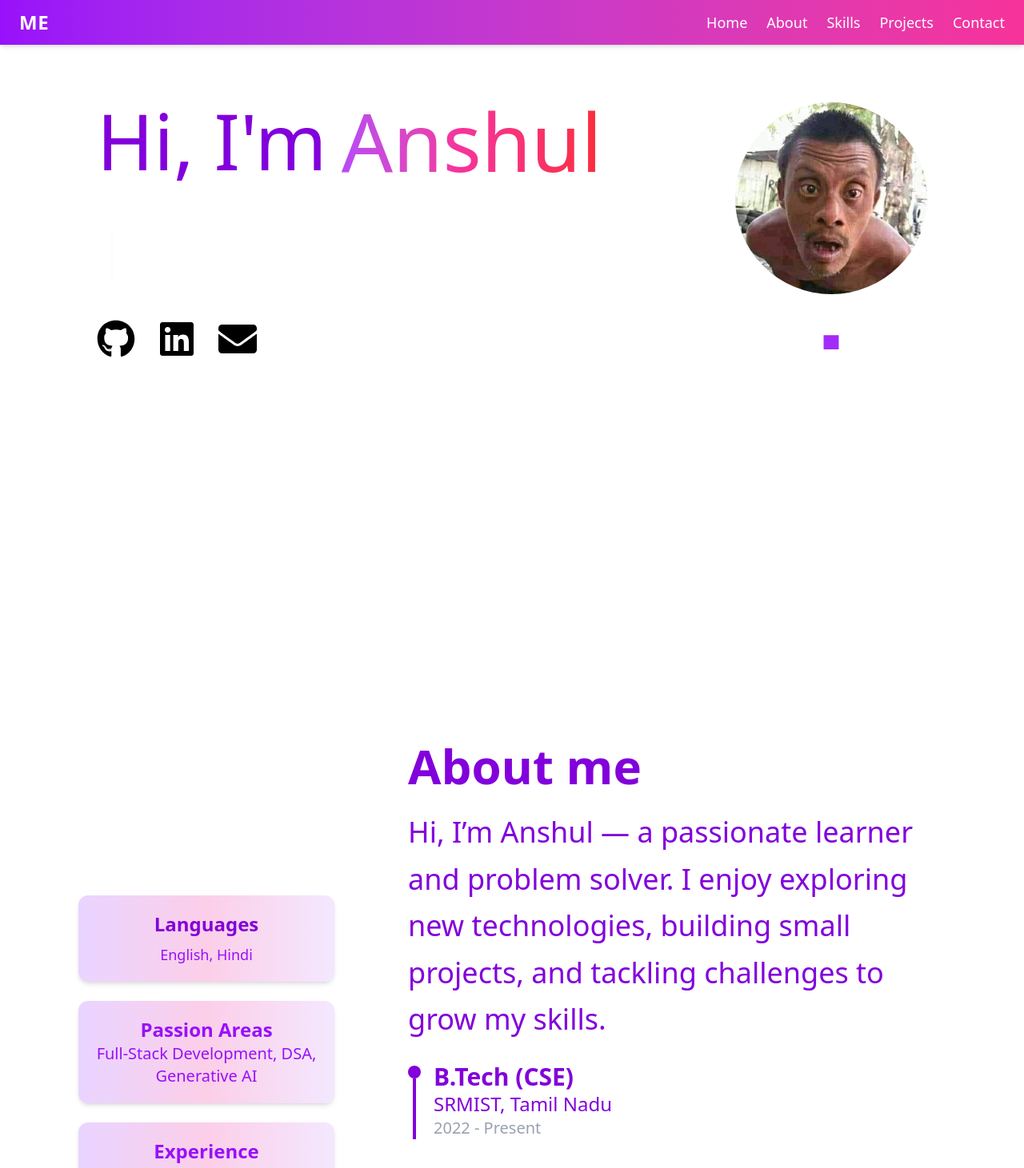
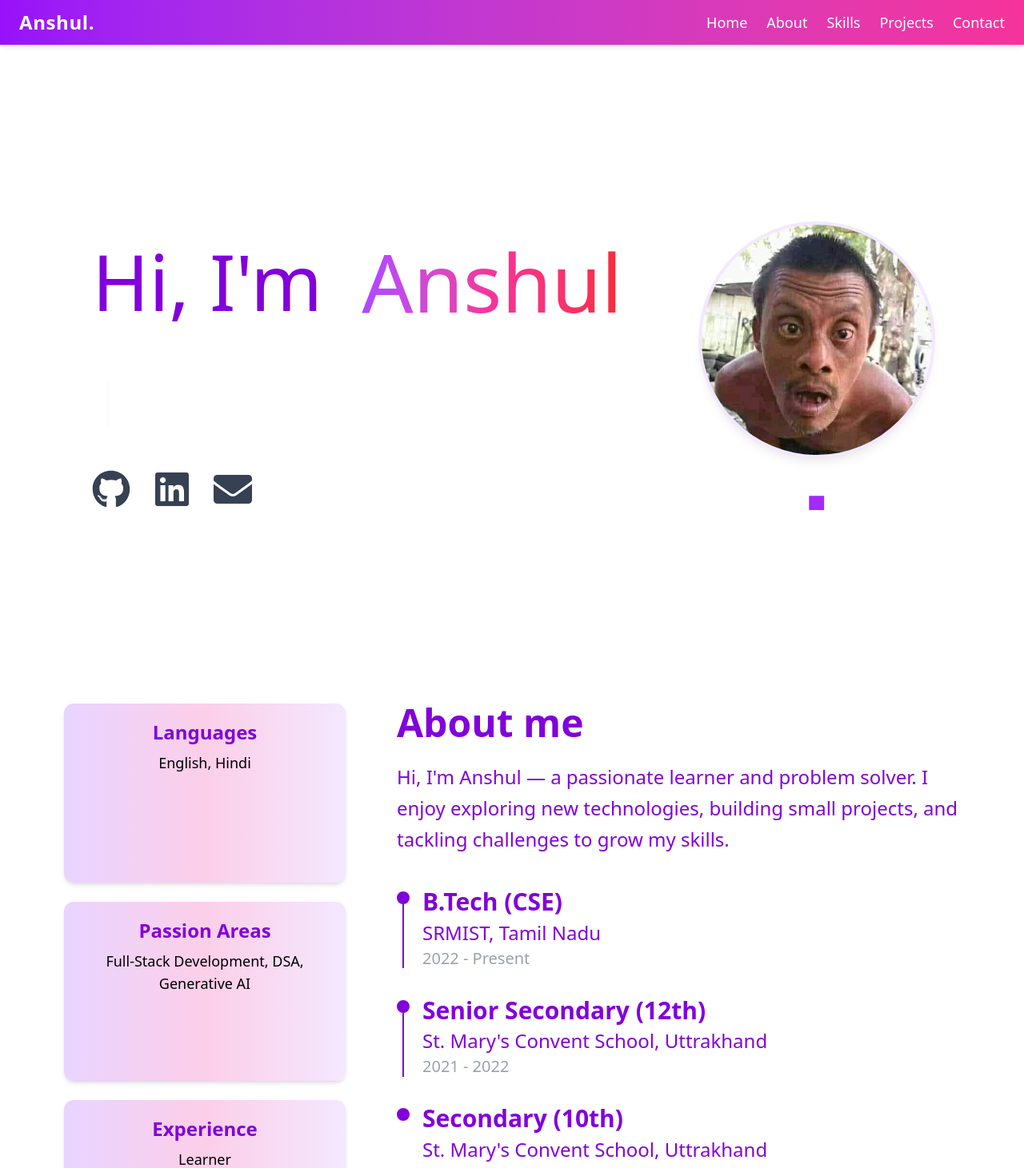
Before and after one commit to anshul-rohilla4/portfolio, a React (Vite) app: page / in a window 1280 px wide. Shown: the top 1461 px of the page at 80% size. Built offline with nearby package versions, Linux system fonts and the light colour scheme.

Commit message:
added viewpoint based css and some animations

```diff
--- a/src/navbar/Navbar.jsx
+++ b/src/navbar/Navbar.jsx
@@ -1,8 +1,11 @@
-import React from "react";
+import React, { useState } from "react";
+import { FaBars, FaTimes } from "react-icons/fa";
 
 const Navbar = () => {
+    const [isOpen, setIsOpen] = useState(false);
+
     return (
-        <nav className=" top-0 left-0 w-full bg-gradient-to-r from-purple-600 to-pink-500 shadow-md z-50">
+        <nav className="fixed top-0 left-0 w-full bg-gradient-to-r from-purple-600 to-pink-500 shadow-md z-50">
             <div className="max-w-7xl mx-auto px-6 py-3 flex items-center justify-between">
                 {/* Logo / Name */}
                 <div className="text-2xl font-bold text-white tracking-wide">
@@ -10,51 +13,53 @@ const Navbar = () => {
                         href="https://anshul-rohilla4.github.io/Linktree/"
                         target="_blank"
                         rel="noopener noreferrer"
-                        className="hover:scale-110 transition-transform duration-300"
+                        className="relative hover:scale-110 transition-transform duration-300 cursor-pointer text-white font-bold"
                     >
-                        ME
+                        Anshul.
+                        <span className="absolute left-0 -bottom-1 w-0 h-0.5 bg-yellow-300 transition-all duration-300 group-hover:w-full"></span>
                     </a>
                 </div>
 
-                {/* Nav Links */}
-                <div className="flex space-x-6 text-lg font-medium">
-                    <a
-                        href="#Home"
-                        className="text-white hover:text-yellow-300 transition-colors duration-300 relative group"
-                    >
-                        Home
-                        <span className="absolute left-0 -bottom-1 w-0 h-0.5 bg-yellow-300 group-hover:w-full transition-all duration-300"></span>
-                    </a>
-                    <a
-                        href="#About"
-                        className="text-white hover:text-yellow-300 transition-colors duration-300 relative group"
-                    >
-                        About
-                        <span className="absolute left-0 -bottom-1 w-0 h-0.5 bg-yellow-300 group-hover:w-full transition-all duration-300"></span>
-                    </a>
-                    <a
-                        href="#Skills"
-                        className="text-white hover:text-yellow-300 transition-colors duration-300 relative group"
-                    >
-                        Skills
-                        <span className="absolute left-0 -bottom-1 w-0 h-0.5 bg-yellow-300 group-hover:w-full transition-all duration-300"></span>
-                    </a>
-                    <a
-                        href="#Projects"
-                        className="text-white hover:text-yellow-300 transition-colors duration-300 relative group"
-                    >
-                        Projects
-                        <span className="absolute left-0 -bottom-1 w-0 h-0.5 bg-yellow-300 group-hover:w-full transition-all duration-300"></span>
-                    </a>
-                    <a
-                        href="#Contact"
-                        className="text-white hover:text-yellow-300 transition-colors duration-300 relative group"
-                    >
-                        Contact
-                        <span className="absolute left-0 -bottom-1 w-0 h-0.5 bg-yellow-300 group-hover:w-full transition-all duration-300"></span>
-                    </a>
+
+                {/* Desktop Nav Links */}
+                <div className="hidden md:flex space-x-6 text-lg font-medium">
+                    {["Home", "About", "Skills", "Projects", "Contact"].map((link) => (
+                        <a
+                            key={link}
+                            href={`#${link}`}
+                            className="text-white hover:text-yellow-300 transition-colors duration-300 relative group"
+                        >
+                            {link}
+                            <span className="absolute left-0 -bottom-1 w-0 h-0.5 bg-yellow-300 group-hover:w-full transition-all duration-300"></span>
+                        </a>
+                    ))}
+                </div>
+
+                {/* Mobile Hamburger */}
+                <div className="md:hidden text-white text-2xl cursor-pointer ">
+                    {isOpen ? (
+                        <FaTimes onClick={() => setIsOpen(false)} />
+                    ) : (
+                        <FaBars onClick={() => setIsOpen(true)} />
+                    )}
                 </div>
             </div>
+
+            {/* Mobile Dropdown */}
+            {isOpen && (
+                <div className="md:hidden bg-purple-700 text-white flex flex-col items-center py-4 space-y-4">
+                    {["Home", "About", "Skills", "Projects", "Contact"].map((link) => (
+                        <a
+                            key={link}
+                            href={`#${link}`}
+                            onClick={() => setIsOpen(false)}
+                            className="text-lg hover:text-yellow-300 transition-colors duration-300"
+                        >
+                            {link}
+                        </a>
+                    ))}
+                </div>
+            )}
         </nav>
     );
 };
--- a/src/pages/About.jsx
+++ b/src/pages/About.jsx
@@ -1,78 +1,66 @@
 import React from 'react'
-// import collegeLogo from "../assets/src/assets/college logo.png"
-
 
 const About = () => {
 
-
     const educationData = [
-        {
-            degree: "B.Tech (CSE)",
-            institute: "SRMIST, Tamil Nadu",
-            year: "2022 - Present",
-        },
-        {
-            degree: "Senior Secondary (12th)",
-            institute: "St. Mary's Convent School, Uttrakhand",
-            year: "2020 - 2022",
-        },
-        {
-            degree: "Secondary (10th)",
-            institute: "St. Mary's Convent School, Uttrakhand",
-            year: "2018 - 2020",
-        },
+        { degree: "B.Tech (CSE)", institute: "SRMIST, Tamil Nadu", year: "2022 - Present" },
+        { degree: "Senior Secondary (12th)", institute: "St. Mary's Convent School, Uttrakhand", year: "2021 - 2022" },
+        { degree: "Secondary (10th)", institute: "St. Mary's Convent School, Uttrakhand", year: "2020 - 2021" },
     ];
 
+    return (
+        <div id="About" className="flex flex-col lg:flex-row gap-6 sm:gap-8 lg:gap-16 pt-12 sm:pt-16 lg:pt-20 px-4 sm:px-6 md:px-12 lg:px-20 min-h-screen">
 
-    return (
-        <div id="About" className="flex flex-row gap-14 justify-around pt-32 p-20 min-h-screen ">
-            <div className="left flex flex-col gap-6 text-purple-600 max-w-xs pt-48">
-                <div className="info-block p-5 bg-gradient-to-r from-purple-200 via-pink-200 to-purple-100 rounded-xl flex flex-col items-center text-center shadow-md hover:shadow-xl hover:scale-105 transform transition-all duration-300">
-                    <p className="text-2xl font-bold text-purple-700 mb-2">Languages</p>
-                    <p className="text-lg">English, Hindi</p>
-                </div>
-                <div className="info-block p-5 bg-gradient-to-r from-purple-200 via-pink-200 to-purple-100 rounded-xl flex flex-col items-center text-center shadow-md hover:shadow-xl hover:scale-105 transform transition-all duration-300">
-                    <p className="text-2xl font-semibold">Passion Areas</p>
-                    <p className="text-xl">Full-Stack Development, DSA, Generative AI</p>
+            {/* Left Info Blocks */}
+            <div className="flex flex-row sm:flex-row lg:flex-col justify-between sm:justify-around lg:justify-start gap-3 sm:gap-4 lg:gap-6 w-full lg:w-1/3">
+                <div className="info-block flex-1 p-3 sm:p-4 lg:p-5 bg-gradient-to-r from-purple-200 via-pink-200 to-purple-100 rounded-xl flex flex-col items-center text-center shadow-md hover:shadow-xl hover:scale-105 transform transition-all duration-300">
+                    <p className="text-base sm:text-lg lg:text-2xl font-bold text-purple-700 mb-1 lg:mb-2">Languages</p>
+                    <p className="text-xs sm:text-sm lg:text-lg">English, Hindi</p>
                 </div>
 
-                <div className="info-block p-5 bg-gradient-to-r from-purple-200 via-pink-200 to-purple-100 rounded-xl flex flex-col items-center text-center shadow-md hover:shadow-xl hover:scale-105 transform transition-all duration-300">
-                    <p className="text-2xl font-semibold">Experience</p>
-                    <p className="text-xl">Learner</p>
+                <div className="info-block flex-1 p-3 sm:p-4 lg:p-5 bg-gradient-to-r from-purple-200 via-pink-200 to-purple-100 rounded-xl flex flex-col items-center text-center shadow-md hover:shadow-xl hover:scale-105 transform transition-all duration-300">
+                    <p className="text-base sm:text-lg lg:text-2xl font-semibold text-purple-700 mb-1 lg:mb-2">Passion Areas</p>
+                    <p className="text-xs sm:text-sm lg:text-lg text-center">Full-Stack Development, DSA, Generative AI</p>
+                </div>
+
+                <div className="info-block flex-1 p-3 sm:p-4 lg:p-5 bg-gradient-to-r from-purple-200 via-pink-200 to-purple-100 rounded-xl flex flex-col items-center text-center shadow-md hover:shadow-xl hover:scale-105 transform transition-all duration-300">
+                    <p className="text-base sm:text-lg lg:text-2xl font-semibold text-purple-700 mb-1 lg:mb-2">Experience</p>
+                    <p className="text-xs sm:text-sm lg:text-lg">Learner</p>
                 </div>
             </div>
 
-            <div className="right flex flex-col gap-6 text-purple-700 max-w-2xl">
-                <p className="about-heading text-6xl font-bold">About me</p>
-                <p className="about-text text-4xl leading-relaxed">
-                    Hi, I’m Anshul — a passionate learner and problem solver. I enjoy exploring new technologies, building small projects, and tackling challenges to grow my skills.
+            {/* Right About & Education */}
+            <div className="flex flex-col gap-4 sm:gap-6 w-full lg:w-2/3 text-purple-700">
+                <p className="text-2xl sm:text-3xl lg:text-5xl font-bold">About me</p>
+                <p className="text-sm sm:text-base lg:text-2xl leading-relaxed">
+                    Hi, I'm Anshul — a passionate learner and problem solver. I enjoy exploring new technologies, building small projects, and tackling challenges to grow my skills.
                 </p>
-                <div className="education flex flex-col gap-10 relative">
+
+                {/* Education Timeline */}
+                <div className="flex flex-col gap-4 sm:gap-6 lg:gap-8 mt-2 sm:mt-4">
                     {educationData.map((edu, index) => (
-                        <div key={index} className="flex flex-row gap-4 relative">
+                        <div key={index} className="flex flex-row gap-3 sm:gap-4 relative items-start">
                             {/* Dot and vertical line */}
-                            <div className="flex flex-col items-center mt-1"> {/* mt-1 aligns the dot with degree */}
-                                <div className="w-4 h-4 bg-purple-700 rounded-full"></div>
+                            <div className="flex flex-col items-center mt-1 sm:mt-1.5 relative">
+                                <div className="w-2.5 h-2.5 sm:w-3 sm:h-3 lg:w-4 lg:h-4 bg-purple-700 rounded-full z-10"></div>
                                 {index !== educationData.length - 1 && (
-                                    <div className="w-1 bg-purple-700 flex-1"></div>
+                                    <div className="absolute top-2.5 sm:top-3 lg:top-4 w-0.5 bg-purple-700 h-12 sm:h-16 lg:h-20"></div>
                                 )}
                             </div>
 
                             {/* Education text */}
-                            <div>
-                                <p className="text-3xl font-semibold">{edu.degree}</p>
-                                <p className="text-2xl">{edu.institute}</p>
-                                <p className="text-xl text-gray-400">{edu.year}</p>
+                            <div className="flex-1">
+                                <p className="text-base sm:text-lg lg:text-3xl font-semibold leading-tight">{edu.degree}</p>
+                                <p className="text-xs sm:text-sm lg:text-2xl mt-1">{edu.institute}</p>
+                                <p className="text-xs lg:text-xl text-gray-400 mt-0.5">{edu.year}</p>
                             </div>
                         </div>
-
                     ))}
                 </div>
             </div>
+
         </div>
     )
 }
 
 export default About
-
-// passionate learner,developer, solver
--- a/src/pages/Home.jsx
+++ b/src/pages/Home.jsx
@@ -3,11 +3,7 @@ import { FaGithub, FaLinkedin, FaEnvelope } from "react-icons/fa";
 import { Typewriter } from 'react-simple-typewriter';
 import profileImg from '../assets/home-profile-img.jpg'
 
-
-
 const Home = () => {
-
-
     const spinnerFrames = ['▁', '▃', '▄', '▅', '▆', '▇', '█', '▇', '▆', '▅', '▄', '▃'];
     const [currFrame, setCurrFrame] = useState(0);
 
@@ -18,14 +14,22 @@ const Home = () => {
         return () => clearInterval(interval);
     }, []);
 
+    return (
+        <div id="Home" className="flex flex-col-reverse lg:flex-row gap-6 sm:gap-8 lg:gap-9 justify-center lg:justify-around items-center pt-16 sm:pt-20 lg:pt-32 px-4 sm:px-6 lg:px-20 min-h-screen">
 
-    return (
-        <div id="Home" className="flex flex-row gap-9 justify-around pt-32 p-20 min-h-screen  ">
-            <div className=" left flex flex-col gap-6 max-w-[680px] min-w-[490px]">
-                <span className="Intro text-8xl text-purple-700 pb-8">Hi, I'm
-                    <span className="bg-gradient-to-r from-purple-500 via-pink-500 to-red-500 delay-75 bg-clip-text text-transparent  scale-105 inline-block">&nbsp;Anshul</span>
-                </span>
-                <span className="intro-lines text-6xl text-purple-700 pb-9 inline-block w-[28ch]">
+            {/* Left Content */}
+            <div className="left flex flex-col gap-4 sm:gap-5 lg:gap-6 text-center lg:text-left max-w-full lg:max-w-[680px] lg:min-w-[490px]">
+
+                {/* Main Intro */}
+                <div className="Intro text-3xl sm:text-4xl md:text-5xl lg:text-6xl xl:text-8xl text-purple-700 pb-4 sm:pb-6 lg:pb-8 leading-tight">
+                    Hi, I'm{" "}
+                    <span className="bg-gradient-to-r from-purple-500 via-pink-500 to-red-500 bg-clip-text text-transparent scale-105 inline-block lg:ml-2 xl:ml-8">
+                        Anshul
+                    </span>
+                </div>
+
+                {/* Typewriter Section */}
+                <div className="intro-lines text-xl sm:text-2xl md:text-3xl lg:text-4xl xl:text-6xl text-purple-700 pb-6 sm:pb-7 lg:pb-9 min-h-[2.5em] sm:min-h-[3em] lg:min-h-[1.5em]">
                     <Typewriter
                         words={['Developer in Progress', 'Learning Full-Stack', 'Solving Problems']}
                         loop={Infinity}
@@ -35,24 +39,43 @@ const Home = () => {
                         deleteSpeed={50}
                         delaySpeed={100}
                     />
-                </span>
-                <div className="social-links flex flex-row gap-7">
-                    <a href="https://github.com/anshul-rohilla4" target="_blank" rel="noopener noreferrer">
-                        <FaGithub className="text-5xl hover:text-purple-700 transform transition-transform duration-200 hover:scale-110 hover:drop-shadow-[0_0_8px_rgba(168,85,247,0.8)]" />
+                </div>
+
+                {/* Social Links */}
+                <div className="social-links flex flex-row justify-center lg:justify-start gap-5 sm:gap-6 lg:gap-7">
+                    <a
+                        href="https://github.com/anshul-rohilla4"
+                        target="_blank"
+                        rel="noopener noreferrer"
+                        className="group"
+                    >
+                        <FaGithub className="text-3xl sm:text-4xl lg:text-5xl text-gray-700 group-hover:text-purple-700 transform transition-all duration-300 group-hover:scale-110 group-hover:drop-shadow-[0_0_8px_rgba(168,85,247,0.8)] active:scale-95" />
                     </a>
-                    <a href="https://www.linkedin.com/in/anshul-rohilla-5629a2210/" target="_blank" rel="noopener noreferrer">
-                        <FaLinkedin className="text-5xl hover:text-purple-700 transform transition-transform duration-200 hover:scale-110 hover:drop-shadow-[0_0_8px_rgba(168,85,247,0.8)]" />
+                    <a
+                        href="https://www.linkedin.com/in/anshul-rohilla-5629a2210/"
+                        target="_blank"
+                        rel="noopener noreferrer"
+                        className="group"
+                    >
+                        <FaLinkedin className="text-3xl sm:text-4xl lg:text-5xl text-gray-700 group-hover:text-purple-700 transform transition-all duration-300 group-hover:scale-110 group-hover:drop-shadow-[0_0_8px_rgba(168,85,247,0.8)] active:scale-95" />
                     </a>
-                    <a href="mailto:anshulrohilla111@gmail.com">
-                        <FaEnvelope className="text-5xl hover:text-purple-700 transform transition-transform duration-200 hover:scale-110 hover:drop-shadow-[0_0_8px_rgba(168,85,247,0.8)]" />
+                    <a
+                        href="mailto:anshulrohilla111@gmail.com"
+                        className="group"
+                    >
+                        <FaEnvelope className="text-3xl sm:text-4xl lg:text-5xl text-gray-700 group-hover:text-purple-700 transform transition-all duration-300 group-hover:scale-110 group-hover:drop-shadow-[0_0_8px_rgba(168,85,247,0.8)] active:scale-95" />
                     </a>
                 </div>
             </div>
-            <div className="right flex flex-col gap-3.5 items-center">
-                <img src={profileImg} alt="profile-pic"
-                    className="w-60 h-60 rounded-full object-cover min-w-[240px] hover:scale-105 transition-transform duration-300"
+
+            {/* Right Content - Profile */}
+            <div className="right flex flex-col gap-2 sm:gap-3 lg:gap-3.5 items-center flex-shrink-0">
+                <img
+                    src={profileImg}
+                    alt="profile-pic"
+                    className="w-48 h-48 sm:w-56 sm:h-56 lg:w-60 lg:h-60 xl:w-72 xl:h-72 rounded-full object-cover hover:scale-105 transition-transform duration-300 shadow-lg ring-4 ring-purple-100 hover:ring-purple-200"
                 />
-                <div className="mt-4 w-12 h-12 flex justify-center items-center text-purple-600 text-2xl transition-transform duration-75 animate-pulse">
+                <div className="mt-2 sm:mt-3 lg:mt-4 w-8 h-8 sm:w-10 sm:h-10 lg:w-12 lg:h-12 flex justify-center items-center text-purple-600 text-lg sm:text-xl lg:text-2xl transition-transform duration-75 animate-pulse">
                     {spinnerFrames[currFrame]}
                 </div>
             </div>
@@ -61,8 +84,4 @@ const Home = () => {
     )
 }
 
-
-
-
-
 export default Home
```
Also changed, not shown: src/index.css (+15 -0 lines), src/pages/Contact.jsx (+23 -11 lines), src/pages/Projects.jsx (+47 -18 lines), src/pages/Skills.jsx (+32 -2 lines).
